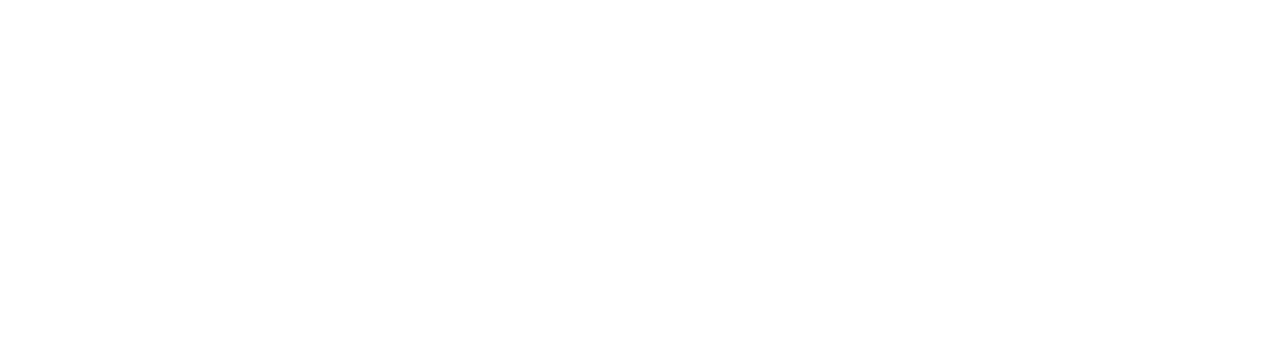
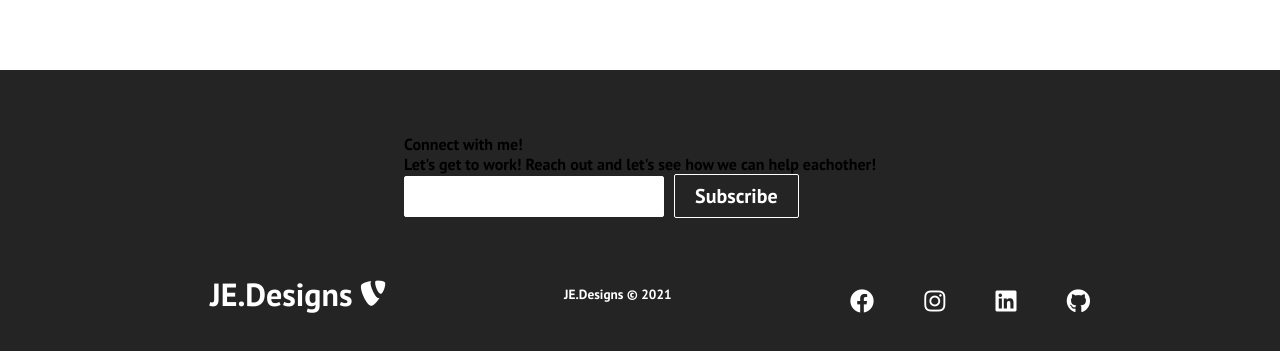
Before and after one commit to jenskat88/my-profile, a React (Create React App) app: page /projects in a window 1280 px wide. Shown: the part 1775-2126 px from the top of the page. Before the commit the page ends 1845 px from the top, so only its background shows below. Built offline with nearby package versions, Linux system fonts and the light colour scheme.

Commit message:
added footer to each of the pages

```diff
--- a/src/components/Pages/AboutMe.js
+++ b/src/components/Pages/AboutMe.js
@@ -1,6 +1,13 @@
 import React from 'react';
 import '../../App.css';
+import Footer from '../Footer';
+
 
 export default function aboutMe () {
-    return <h1 className="aboutMe">About Me</h1>;
+    return (
+    <>
+    <h1 className="aboutMe">About Me</h1>)
+    <Footer />
+    </>
+    )
 }
--- a/src/components/Pages/Home.js
+++ b/src/components/Pages/Home.js
@@ -1,7 +1,5 @@
 import React from 'react';
 import '../../App.css';
-import CardItem from '../CardItem';
-import Cards from '../Cards';
 import Footer from '../Footer';
 import HeroSection from '../HeroSection';
 
--- a/src/components/Pages/Projects.js
+++ b/src/components/Pages/Projects.js
@@ -1,12 +1,14 @@
 import React from 'react';
 import '../../App.css';
 import Cards from '../Cards';
+import Footer from '../Footer';
 
 export default function Projects () {
     return (
     <>
     <h1 className="projects">Projects</h1>
     <Cards />
+    <Footer />
     </>
     )
 }
```
Also changed, not shown: 1 other file (tests, documents, lock files or other folders).
